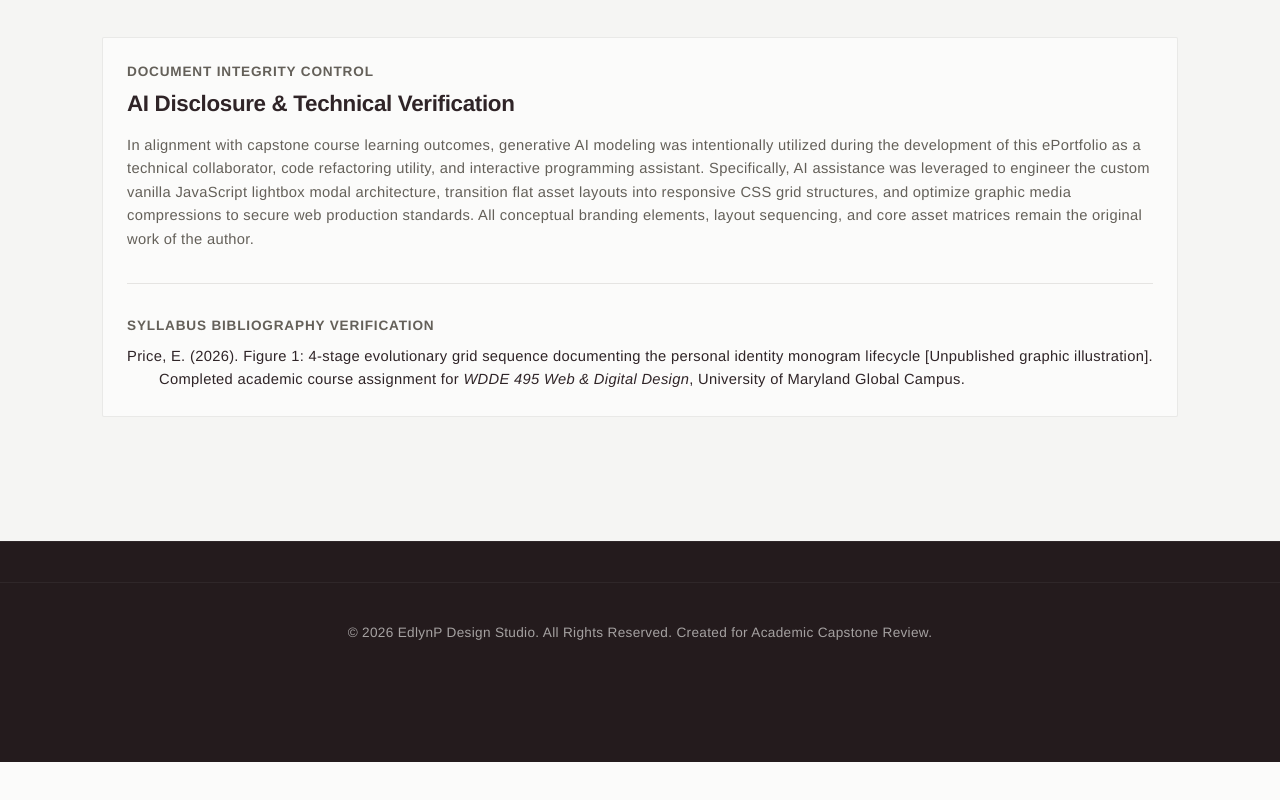
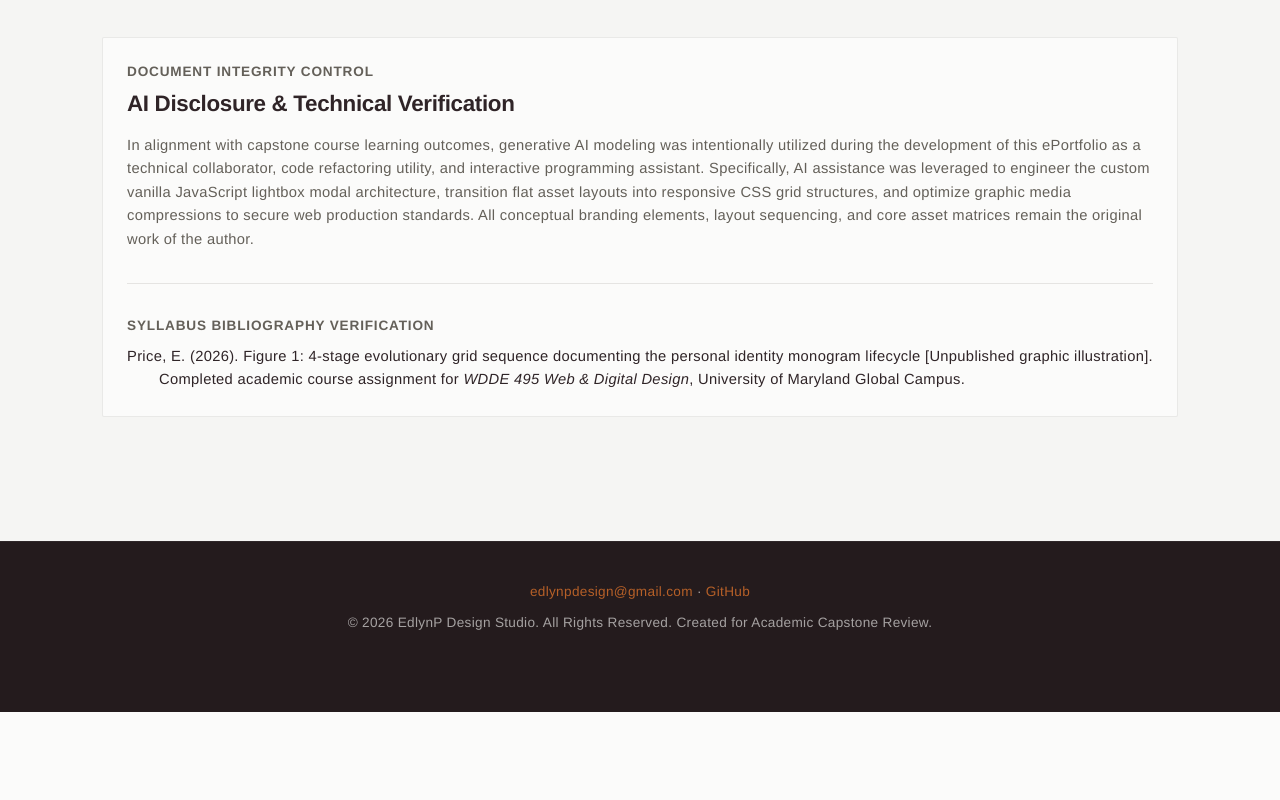
Before and after one commit to priceed50/edlynp-portfolio, a plain HTML site: page about.html in a window 1280 px wide. Shown: the part 1021-1821 px from the top of the page. Drawn offline with Linux system fonts and the light colour scheme.

Commit message:
contact info update

```diff
--- a/about.html
+++ b/about.html
@@ -114,17 +114,16 @@
     </section>
 
 
-    <!-- Global Footer Branding Strip --> <!-- This is your existing Line 77 -->
-    <footer class="global-footer">
-
         <!-- Global Footer Branding Strip -->
-        <footer class="global-footer">
-            <div class="container footer-wrapper">
-                <p class="footer-copy">&copy; 2026 EdlynP Design Studio. All Rights Reserved. Created for Academic
-                    Capstone
-                    Review.</p>
-            </div>
-        </footer>
+<footer id="contact" class="global-footer">
+  <div class="container footer-wrapper">
+    <p class="footer-copy">
+      <a href="mailto:your.email@example.com">edlynpdesign@gmail.com</a> &middot;
+      <a href="https://github.com" target="_blank" rel="noopener noreferrer">GitHub</a>
+    </p>
+    <p class="footer-copy">&copy; 2026 EdlynP Design Studio. All Rights Reserved. Created for Academic Capstone Review.</p>
+  </div>
+</footer>
 
 </body>
 
```
